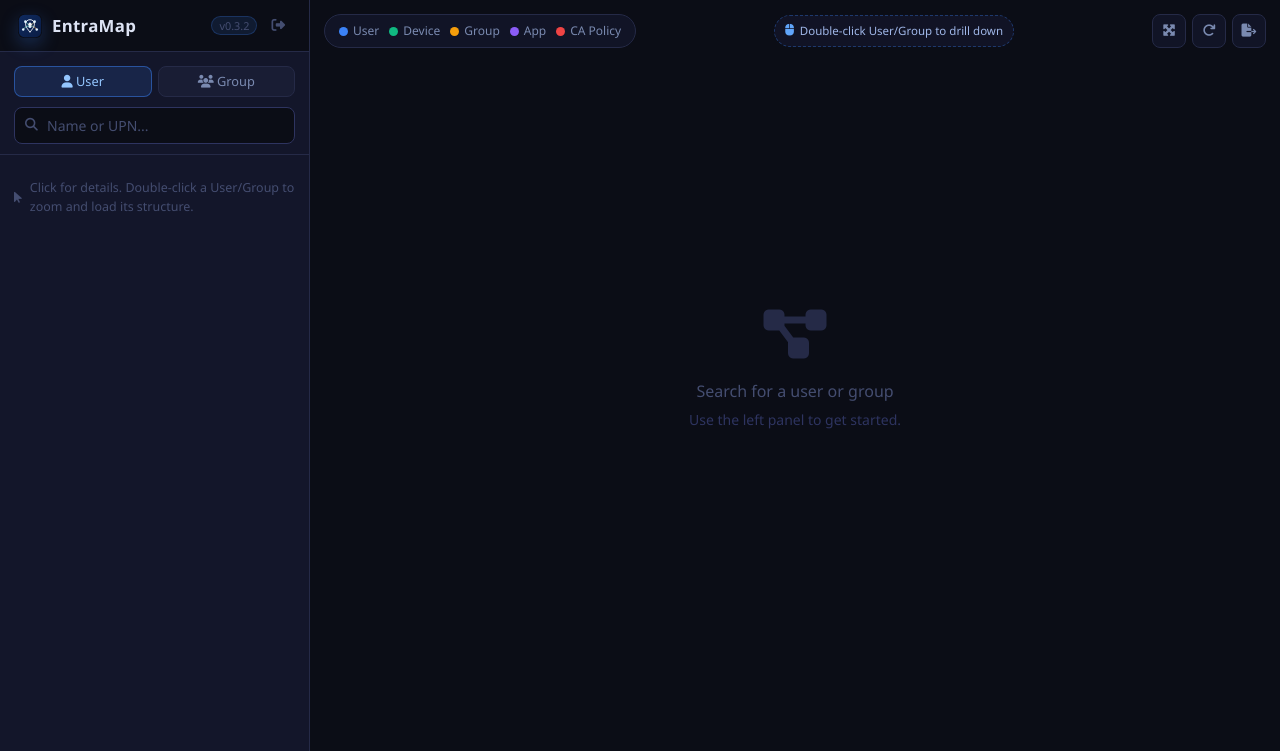
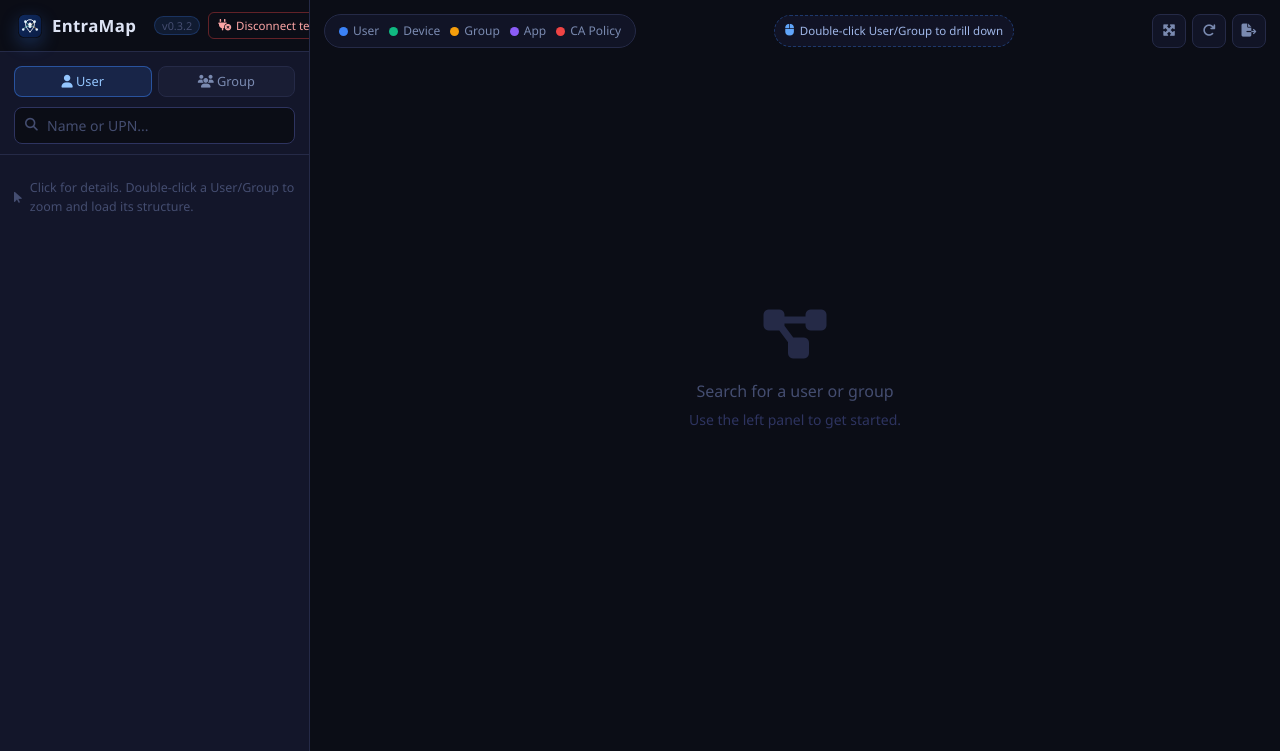
Before and after one commit to enginsoysal/EntraMap, a Flask app: page / in a window 1280 px wide. Shown: the top 751 px of the page. Run offline with Flask 3, Linux system fonts and the light colour scheme; the visitor is signed in with stand-in values (Sample User, id 1); some libraries are stand-ins or nearby versions.

Commit message:
Add Disconnect tenant button with full session wipe

```diff
--- a/app.py
+++ b/app.py
@@ -217,6 +217,13 @@ def auth_callback():
 
 @app.route("/auth/signout")
 def auth_signout():
+    session.clear()
+    return redirect(url_for("index"))
+
+
+@app.route("/auth/disconnect")
+def auth_disconnect():
+    """Hard disconnect: wipe token cache, session, all tenant traces, then return to sign-in."""
     session.clear()
     return redirect(url_for("index"))
 
--- a/static/css/style.css
+++ b/static/css/style.css
@@ -130,6 +130,26 @@ body {
     transition: color 0.15s, background 0.15s;
 }
 #signout-btn:hover { color: var(--text-primary); background: var(--bg-hover); }
+
+#disconnect-btn {
+    display: inline-flex;
+    align-items: center;
+    gap: 5px;
+    background: none;
+    border: 1px solid rgba(239,68,68,.38);
+    color: #fca5a5;
+    font-size: 0.72rem;
+    padding: 4px 9px;
+    border-radius: 6px;
+    cursor: pointer;
+    transition: background 0.15s, border-color 0.15s, color 0.15s;
+    white-space: nowrap;
+}
+#disconnect-btn:hover {
+    background: rgba(239,68,68,.12);
+    border-color: rgba(239,68,68,.7);
+    color: #f87171;
+}
 
 .auth-open-btn {
     color: var(--text-muted);
--- a/static/js/main.js
+++ b/static/js/main.js
@@ -973,6 +973,17 @@ document.addEventListener("DOMContentLoaded", () => {
         enableSignedOutMode();
     }
 
+    // Disconnect tenant button
+    const disconnectBtn = document.getElementById("disconnect-btn");
+    if (disconnectBtn) {
+        disconnectBtn.addEventListener("click", () => {
+            if (!confirm("Disconnect tenant?\n\nThis will wipe all session data and sign you out immediately.")) return;
+            try { localStorage.clear(); } catch (_) {}
+            try { sessionStorage.clear(); } catch (_) {}
+            window.location.href = "/auth/disconnect";
+        });
+    }
+
     // Toolbar
     document.getElementById("btn-fit").addEventListener("click", () => cy.fit(undefined, 40));
     document.getElementById("btn-reset-layout").addEventListener("click", () => runLayout(true));
--- a/templates/index.html
+++ b/templates/index.html
@@ -21,9 +21,9 @@
                 <span id="user-name" title="{{ user.upn if user else '' }}">{{ user.name if user else 'Guest' }}</span>
                 <span id="app-version">v{{ version }}</span>
                 {% if signed_in %}
-                <a href="/auth/signout" id="signout-btn" title="Sign out">
-                    <i class="fas fa-sign-out-alt"></i>
-                </a>
+                <button id="disconnect-btn" type="button" title="Disconnect tenant — wipes all session data and signs out">
+                    <i class="fas fa-plug-circle-xmark"></i> Disconnect tenant
+                </button>
                 {% else %}
                 <button id="open-auth-modal" class="auth-open-btn" type="button" title="Sign in">
                     <i class="fas fa-right-to-bracket"></i>
```
